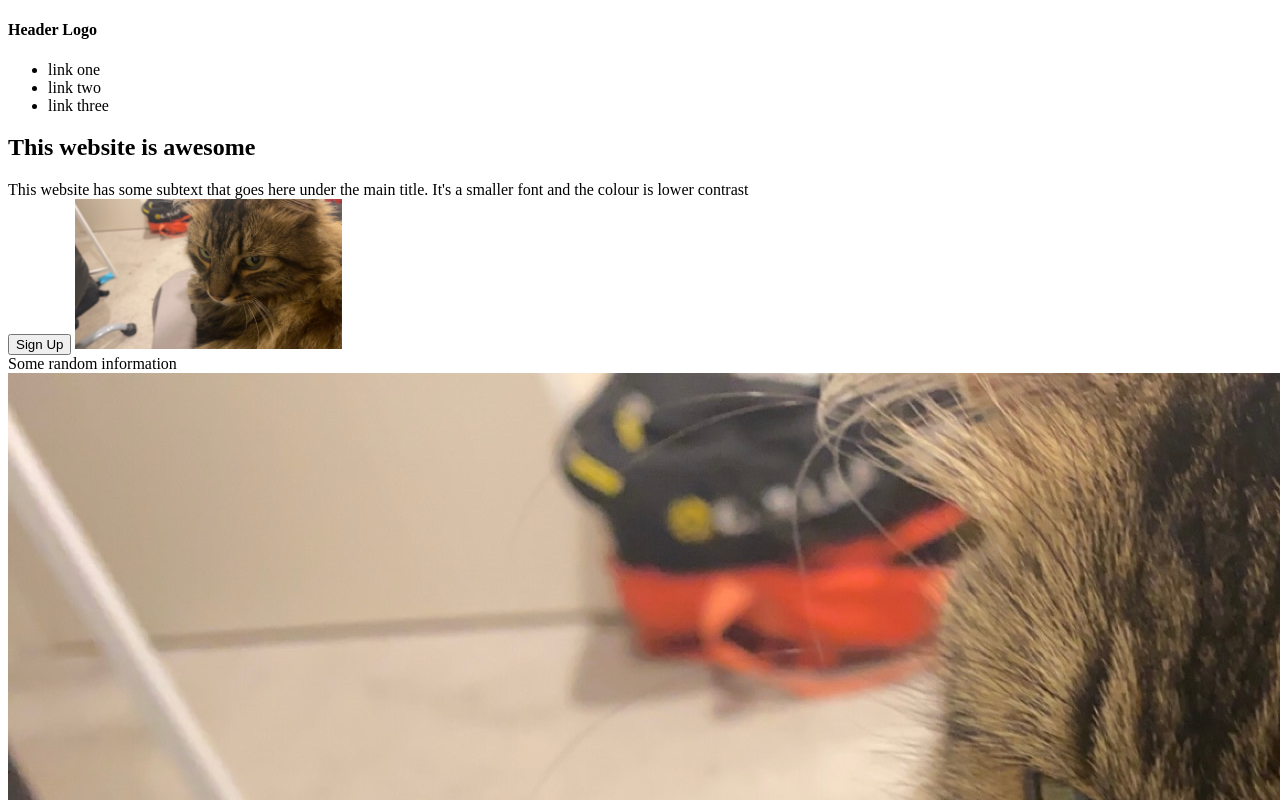
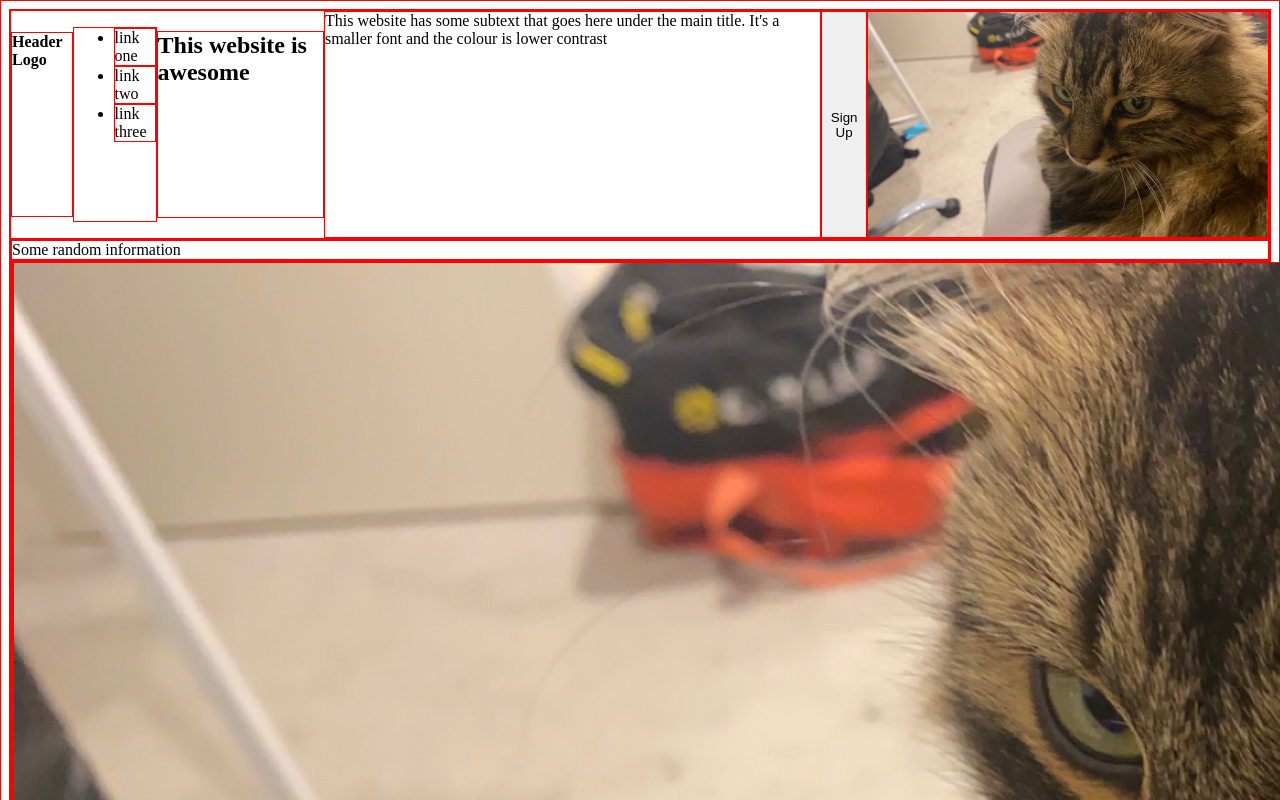
Before and after one commit to MarvinSamson/Landing-Page-Odin-Project, a plain HTML site: page index.html in a window 1280 px wide. Shown: the top 800 px of the page. Drawn offline with Linux system fonts and the light colour scheme.

Commit message:
Add 4 div containers named block-1, block-2, block-3 and block-4 that split the page into 4 spaces. Each block give display: flex.

```diff
--- a/index.html
+++ b/index.html
@@ -9,6 +9,7 @@
 </head>
 
 <body>
+    <div class="block-1">
         <h4>Header Logo</h4>
         <ul>
             <li>link one</li>
@@ -19,7 +20,9 @@
         <div class="small-text-under-title">This website has some subtext that goes here under the main title. It's a smaller font and the colour is lower contrast</div>
         <button>Sign Up</button>
         <img class="jerry" src="images/jerry.jpeg" alt="cat pic">
+    </div>
 
+    <div class="block-2">
         <div>Some random information</div>
         <div class="pics">
             <div class="img1">
@@ -39,12 +42,16 @@
                 <p>this is some subtext under an illustration or image</p>
             </div>
         </div>
+    </div>
 
+    <div class="block-3">
         <div class="quote">
             <div class="big-quote">This is an inspiring quote, or a testimonial from a customer. Maybe it's just filling up space, or maybe people will actually read it. Who knows? All I know is that it looks nice.</div>
             <div class="small-quote">- Thor, God of Thunder</div>
         </div>
+    </div>
 
+    <div class="block-4">
         <div class="call-to-action">
             <div class="call">
                 <p>Call to action! It's time!</p>
@@ -54,6 +61,7 @@
                 <button>Sign up</button>
             </div>
         </div>
+    </div>
 
 
 </body>
--- a/styles.css
+++ b/styles.css
@@ -1,4 +1,17 @@
+* {
+    border: 1px solid red;
+}
+
 .jerry {
-    height: 150px;
-    width: auto;
+    height: auto;
+    width: 400px;
 }
+
+body {
+    display: flex;
+    flex-direction: column;
+}
+
+.block-1, block-2, block-3, block-4 {
+    display: flex;
+}
```
Lines whose indentation alone changed are shown as unchanged.
